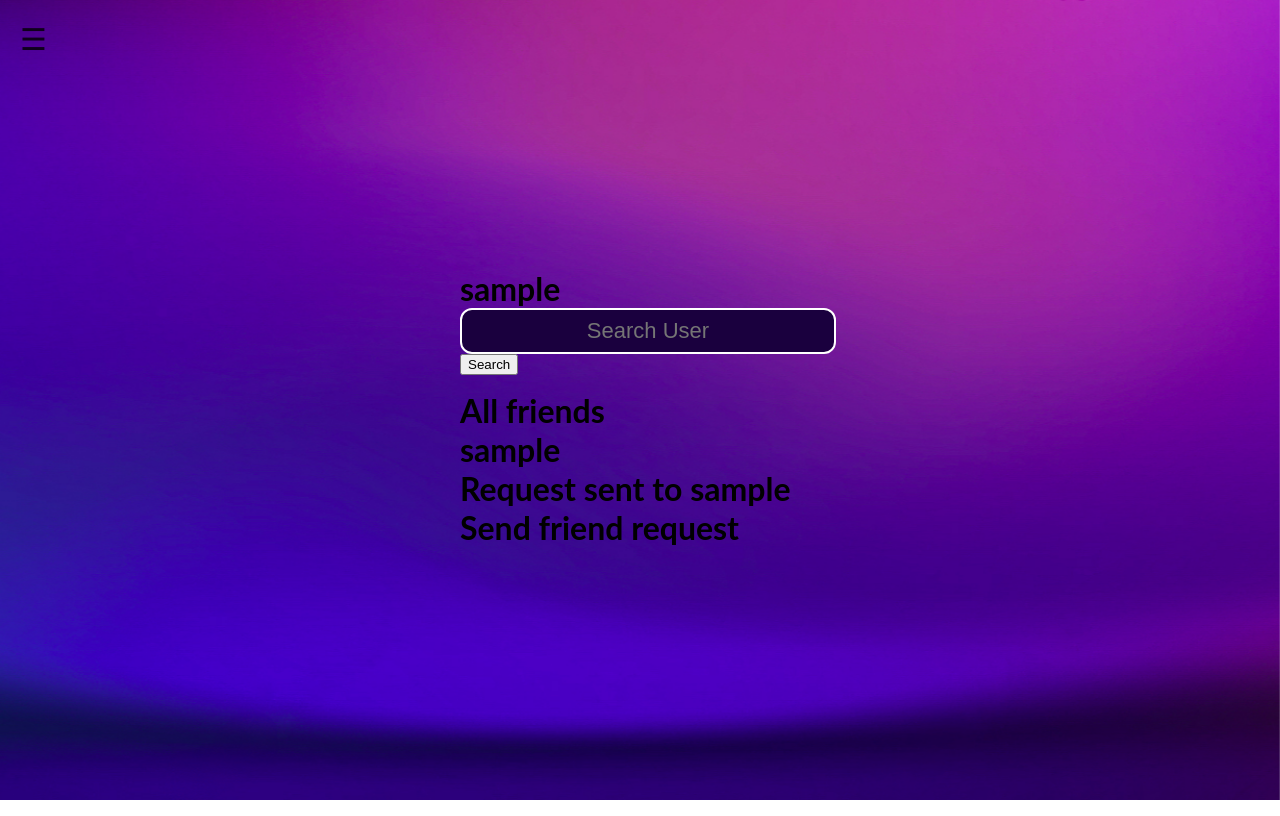
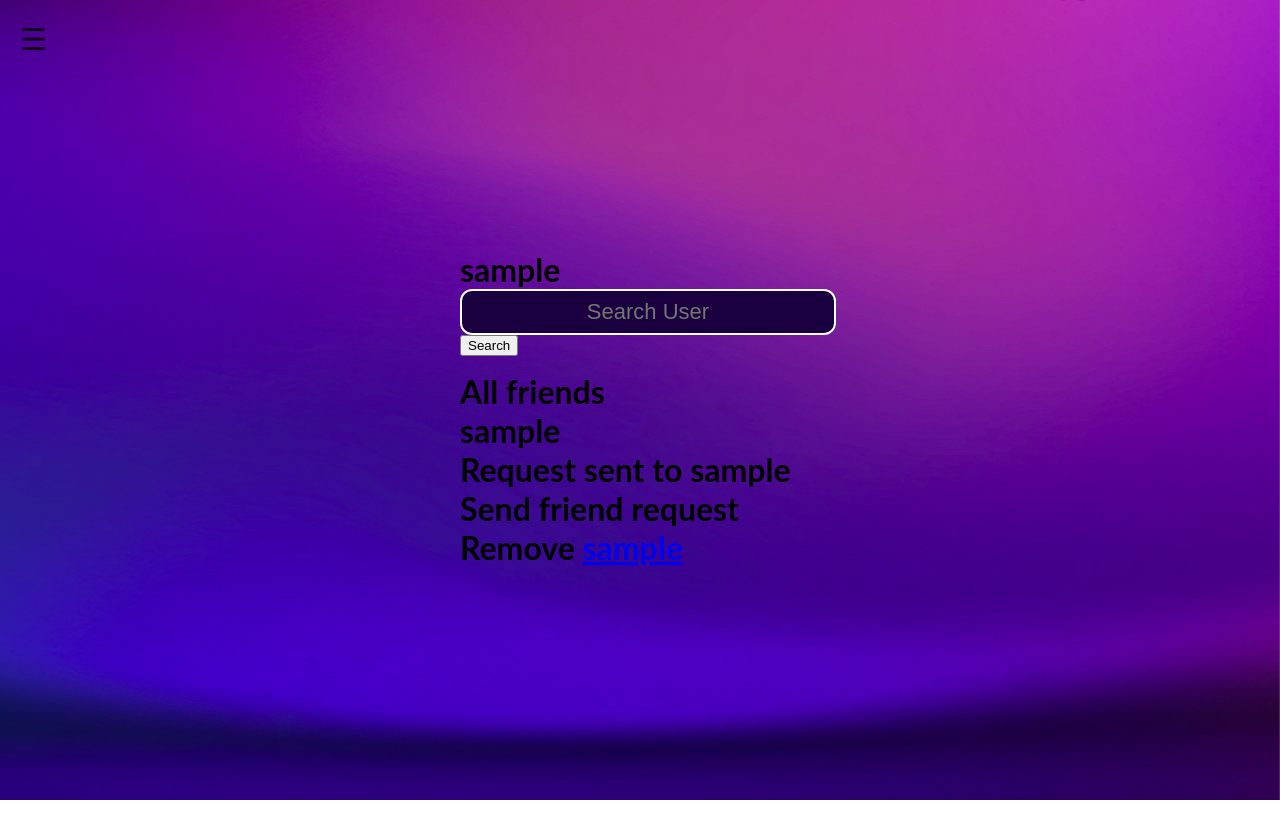
Before and after one commit to bbird-21/Transcendence, a Django app: page /social/ in a window 1280 px wide. Run offline with Django 4.2, Linux system fonts and the light colour scheme; a user stored in the database is signed in; tables that the repository leaves empty hold one stand-in row (values such as "Sample post"); some libraries are stand-ins or nearby versions.

Commit message:
feat(social.html): It's now possible to remove a friend from the friend's list

```diff
--- a/django/ft_transcendence/core/templates/core/social.html
+++ b/django/ft_transcendence/core/templates/core/social.html
@@ -49,6 +49,11 @@
 					<h1> Accept friend request from <a href="/accept_friend_request/{{friend_request.id}}/"> {{ friend_request.sender.username }} </a></h1>
 					{% endif %}
 				{% endfor %}
+
+				<!-- Remove Friend -->
+				{% for friend in all_friends %}
+					<h1> Remove <a href="/remove_friend/{{friend.id}}/"> {{friend.username}} </a> </h1>
+				{% endfor %}
 			</div>
 		</div>
 	</body>
--- a/django/ft_transcendence/core/urls.py
+++ b/django/ft_transcendence/core/urls.py
@@ -11,7 +11,8 @@ urlpatterns = [
 	path("social/", views.social, name="social"),
 	path("test/", views.test, name="test"),
 	path("send_friend_request/<int:userID>/", views.send_friend_request, name="send_friend_request"),
-	path("accept_friend_request/<int:requestID>/", views.accept_friend_request, name="accept_friend_request")
+	path("accept_friend_request/<int:requestID>/", views.accept_friend_request, name="accept_friend_request"),
+	path("remove_friend/<int:friendID>/", views.remove_friend, name="remove_friend")
 ]
 
 if settings.DEBUG:
--- a/django/ft_transcendence/core/views.py
+++ b/django/ft_transcendence/core/views.py
@@ -185,6 +185,20 @@ def accept_friend_request(request, requestID):
     else:
         return HttpResponse('friend request not accepted')
 
+@login_required
+@never_cache
+def remove_friend(request, friendID):
+    all_friends = request.user.userprofile.friends.all()
+    for friend in all_friends:
+        if friend.id == friendID:
+            # Remove the friend from the request user
+            request.user.userprofile.friends.remove(friendID)
+            friend = User.objects.get(id=friendID)
+            # Remove the request user from the friend
+            friend.userprofile.friends.remove(request.user)
+            return redirect('/social/')
+    return HttpResponse("Can't remove this friend")
+
 # ------------- Test Purpose ---------------
 
 def test(request):
```
